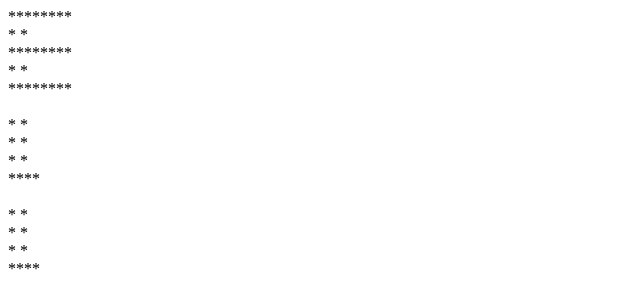
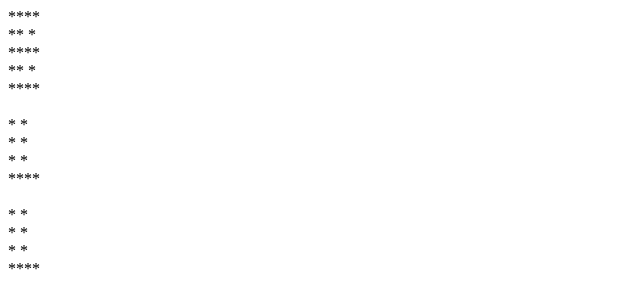
Before and after one commit to Parthasarathykg/Buu, a plain HTML site: page index.html in a window 1280 px wide. Both pictures are taken after a click on the button "Print Letter A". Shown: the full height of the page, 0-640 px from the left. Drawn offline with Linux system fonts and the light colour scheme.

Commit message:
Buu Initial Commit

```diff
--- a/index.html
+++ b/index.html
@@ -24,6 +24,8 @@
 
     // Function to print the pattern of 'B'
     const printBUU = () => {
+      let height = 5;
+      let width = 5;
       let i, j, half = parseInt(height / 2);
       for (i = 0; i < height; i++) {
         document.write("*");
@@ -31,9 +33,8 @@
           if ((i == 0 || i == height - 1 || i == half)
             && j < (width - 2))
             document.write("*");
-          else if (j == (width - 2)
-            && !(i == 0 || i == height - 1
-              || i == half))
+          else if ((j == (width - 2) && (i != 0 && i != height - 1 && i != half))
+            || (j == 0 && (i == 1 || i == height - 2)))
             document.write("*");
           else
             document.write("  ");
```
